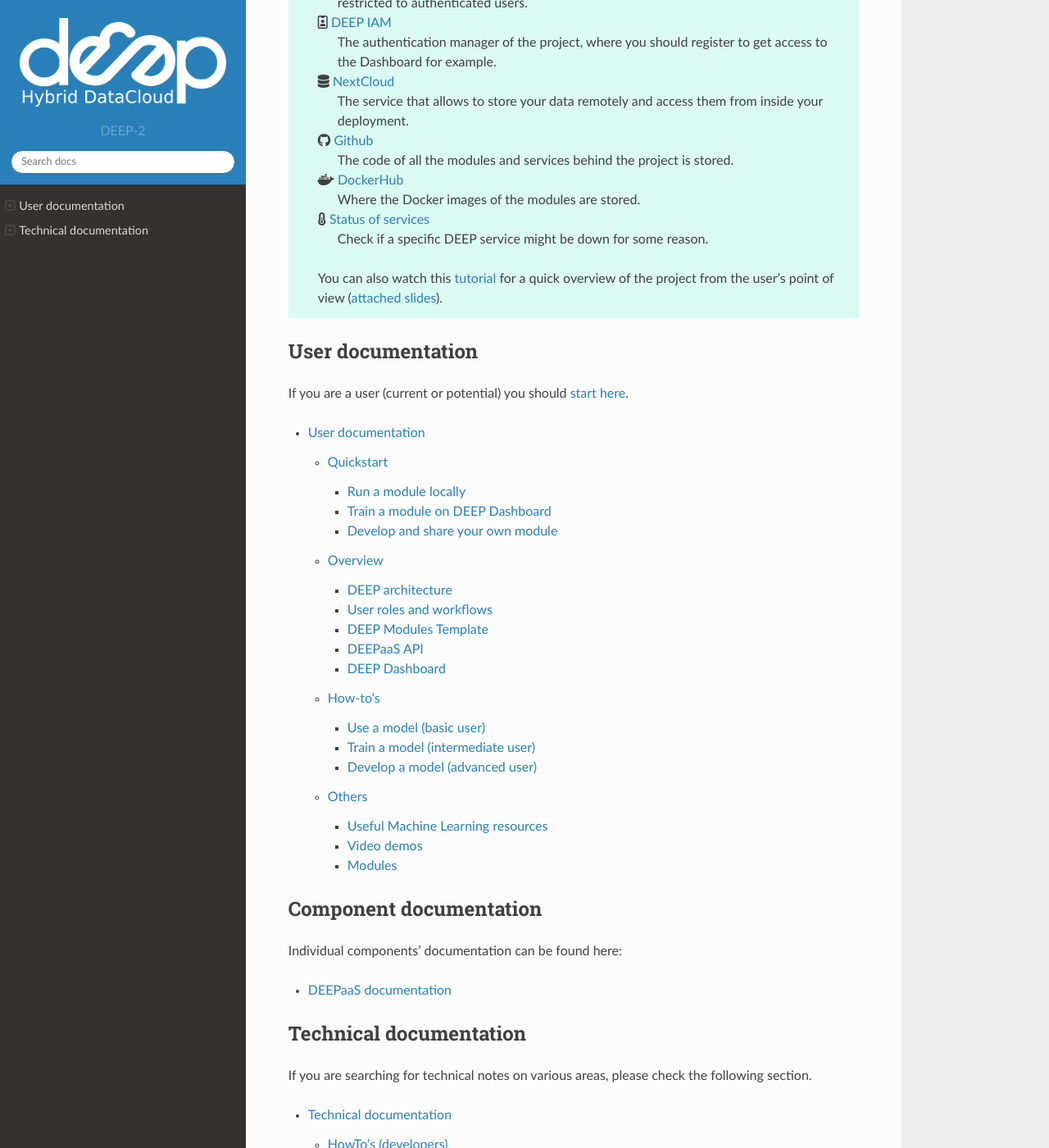
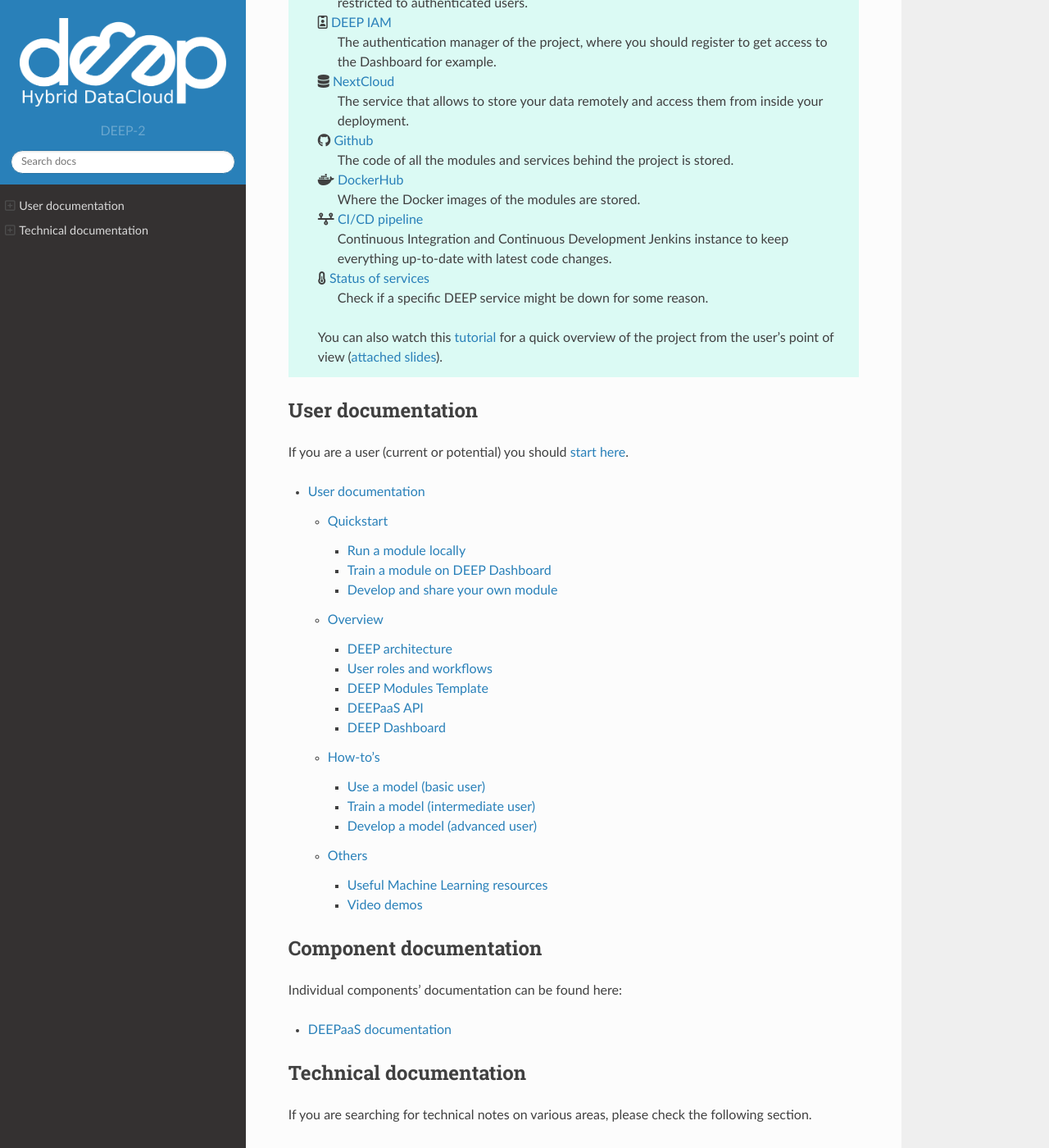
Before and after one commit to deephdc/deep-docs, a Sphinx documentation site: the page built from source/index.rst, in a window 1280 px wide and 1400 px high, scrolled down 486 px. Shown: the whole window at 82% size. Built offline with Sphinx 7.4.7 and the Read the Docs theme 2.0.0, drawn with Linux system fonts in a browser that asks for light colours; nearby versions of some CDN libraries; pages that are not in the unit, such as notebooks, are missing from menus.

Commit message:
update docs

```diff
--- a/source/index.rst
+++ b/source/index.rst
@@ -20,6 +20,8 @@
     |   The code of all the modules and services behind the project is stored.
     | :fa:`docker` `DockerHub <https://hub.docker.com/u/deephdc/>`__
     |   Where the Docker images of the modules are stored.
+    | :fa:`timeline` `CI/CD pipeline <https://jenkins.indigo-datacloud.eu/job/Pipeline-as-code/job/DEEP-OC-org/>`__
+    |   Continuous Integration and Continuous Development Jenkins instance to keep everything up-to-date with latest code changes.
     | :fa:`temperature-half` `Status of services <https://status.deep-hybrid-datacloud.eu/>`__
     |   Check if a specific DEEP service might be down for some reason.
 
--- a/source/user/index.rst
+++ b/source/user/index.rst
@@ -20,6 +20,8 @@
     |   The code of all the modules and services behind the project is stored.
     | :fa:`docker` `DockerHub <https://hub.docker.com/u/deephdc/>`__
     |   Where the Docker images of the modules are stored.
+    | :fa:`timeline` `CI/CD pipeline <https://jenkins.indigo-datacloud.eu/job/Pipeline-as-code/job/DEEP-OC-org/>`__
+    |   Continuous Integration and Continuous Development Jenkins instance to keep everything up-to-date with latest code changes.
     | :fa:`temperature-half` `Status of services <https://status.deep-hybrid-datacloud.eu/>`__
     |   Check if a specific DEEP service might be down for some reason.
 
@@ -92,4 +95,3 @@
 
    Useful Machine Learning resources <others/useful-ml-resources>
    Video demos <others/video-demos>
-   Modules <others/modules>
--- a/source/user/others/video-demos.rst
+++ b/source/user/others/video-demos.rst
@@ -13,3 +13,5 @@
 * How to use some of the modules available in the Marketplace
 * How to develop a module in the Testbed
 * ...
+
+Bear in mind the demos can become quickly **outdated** so please refer to the docs for the latest information.
--- a/source/user/overview/architecture.rst
+++ b/source/user/overview/architecture.rst
@@ -54,7 +54,7 @@
 Storage is essential for user that want to create new services by training modules on their custom data. For the moment
 we support hosting data in `DEEP-Nextcloud <https://data-deep.a.incd.pt/>`__ (up to 2 Terabytes by default), as well
 as integration with popular cloud storage options like  `Google Drive <https://www.google.com/drive/>`__,
-`Dropbox <https://www.dropbox.com/>`__, `Amazon S3 <https://aws.amazon.com/s3/>` and `many more <https://rclone.org/>`.
+`Dropbox <https://www.dropbox.com/>`__, `Amazon S3 <https://aws.amazon.com/s3/>`__ and `many more <https://rclone.org/>`__.
 
 We are currently exploring more advanced features such as data caching (see `OneData <https://onedata.org/>`__),
 in cooperation with the `eXtreme-DataCloud <http://www.extreme-datacloud.eu/>`__ project.
--- a/source/user/overview/cookiecutter-template.rst
+++ b/source/user/overview/cookiecutter-template.rst
@@ -9,9 +9,6 @@
 
     - `Data science cookiecutter template <https://www.youtube.com/watch?v=mCxz8LQJWWA&list=PLJ9x9Zk1O-J_UZfNO2uWp2pFMmbwLvzXa&index=7>`__
 
-
-Overview
---------
 
 To simplify the development and in an easy way integrate your model with the :doc:`DEEPaaS API <api>`,
 a `standard template <https://github.com/deephdc/cookiecutter-deep>`__ for modules is provided.
```
Also changed, not shown: other parts of source/user/index.rst (+1 -0 lines), source/user/others/modules.rst (deleted, +0 -24 lines).
